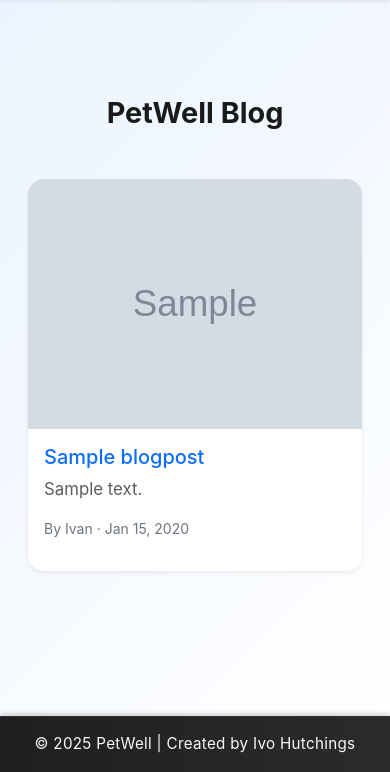
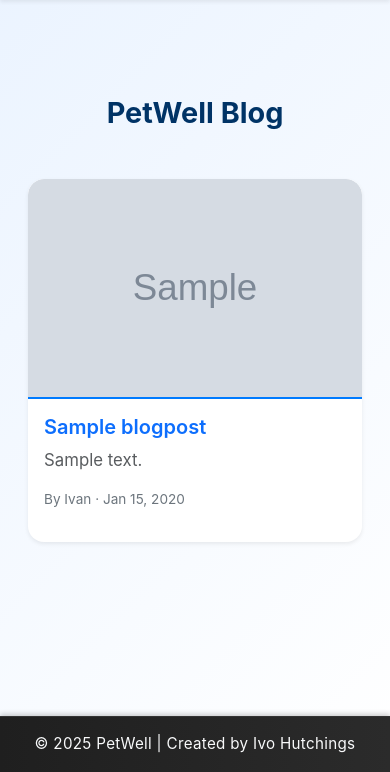
Before and after one commit to bobes81/Petwell, a Django app: page /blog/ in a window 390 px wide. Shown: the part 72-844 px from the top of the page. Run offline with Django 5.2, Linux system fonts and the light colour scheme; data comes from the database, SQL or seed files in the repository; tables that the repository leaves empty hold one stand-in row (values such as "Sample post"); grey boxes marked "Sample" are stand-in pictures.

Commit message:
Style: refined PetWell blog layout and responsive design

```diff
--- a/static/css/style.css
+++ b/static/css/style.css
@@ -411,3 +411,121 @@ form p, form ul {
     font-size: 0.85rem !important;
     color: #666 !important;
 }
+/* --- FINAL PETWELL BLOG STYLING --- */
+.blog-container {
+    max-width: 1200px;
+    margin: 0 auto;
+    padding: 4rem 1rem;
+    text-align: center;
+  }
+
+  .blog-container h1 {
+    font-weight: 700;
+    font-size: 2.4rem;
+    color: #003366;
+    margin-bottom: 2rem;
+  }
+
+  /* Button for new post */
+  .blog-container .btn-success {
+    background-color: #007bff !important;
+    border-radius: 25px;
+    font-weight: 500;
+    padding: 10px 25px;
+    margin-bottom: 2rem;
+    box-shadow: 0 3px 8px rgba(0, 123, 255, 0.25);
+  }
+
+  .blog-container .btn-success:hover {
+    background-color: #0056d2 !important;
+    transform: scale(1.04);
+  }
+
+  /* Blog cards */
+  .blog-container .card {
+    border-radius: 18px;
+    border: none;
+    box-shadow: 0 6px 18px rgba(0, 0, 0, 0.08);
+    transition: all 0.3s ease-in-out;
+    overflow: hidden;
+    background: #ffffff;
+  }
+
+  .blog-container .card:hover {
+    transform: translateY(-5px);
+    box-shadow: 0 10px 25px rgba(0, 0, 0, 0.12);
+  }
+
+  /* Card image */
+  .blog-container .card-img-top {
+    width: 100%;
+    height: 280px;
+    object-fit: cover;
+    border-bottom: 2px solid #007bff;
+  }
+
+  /* Text inside cards */
+  .blog-container .card-body {
+    text-align: left;
+    padding: 1.5rem;
+  }
+
+  .blog-container .card-title {
+    font-size: 1.25rem;
+    color: #007bff;
+    font-weight: 600;
+  }
+
+  .blog-container .card-text {
+    color: #444;
+    margin-bottom: 1rem;
+    line-height: 1.6;
+    font-size: 0.98rem;
+  }
+
+  .blog-container .text-secondary.small {
+    color: #6c757d;
+    font-size: 0.85rem;
+  }
+
+  /* Edit & Delete buttons */
+  .blog-container .btn-warning.btn-sm {
+    background-color: #ffb703 !important;
+    border: none;
+    border-radius: 8px;
+    font-weight: 500;
+    color: #fff !important;
+    padding: 5px 12px;
+    margin-right: 5px;
+  }
+
+  .blog-container .btn-danger.btn-sm {
+    background-color: #e63946 !important;
+    border: none;
+    border-radius: 8px;
+    font-weight: 500;
+    padding: 5px 12px;
+    color: #fff !important;
+  }
+
+  /* Responsive layout */
+  @media (max-width: 992px) {
+    .blog-container {
+      padding: 3rem 1rem;
+    }
+    .blog-container .card-img-top {
+      height: 220px;
+    }
+  }
+
+  @media (max-width: 576px) {
+    .blog-container h1 {
+      font-size: 1.8rem;
+    }
+    .blog-container .card {
+      border-radius: 12px;
+    }
+    .blog-container .card-body {
+      padding: 1rem;
+    }
+  }
```
